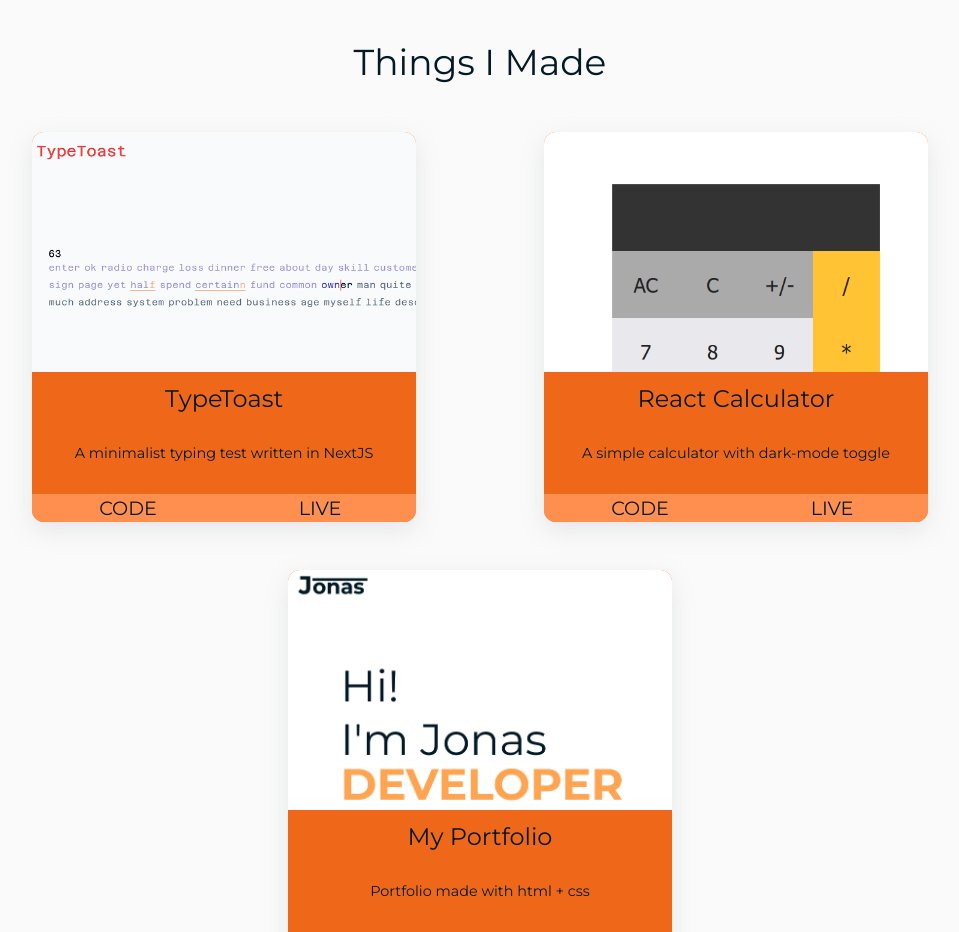
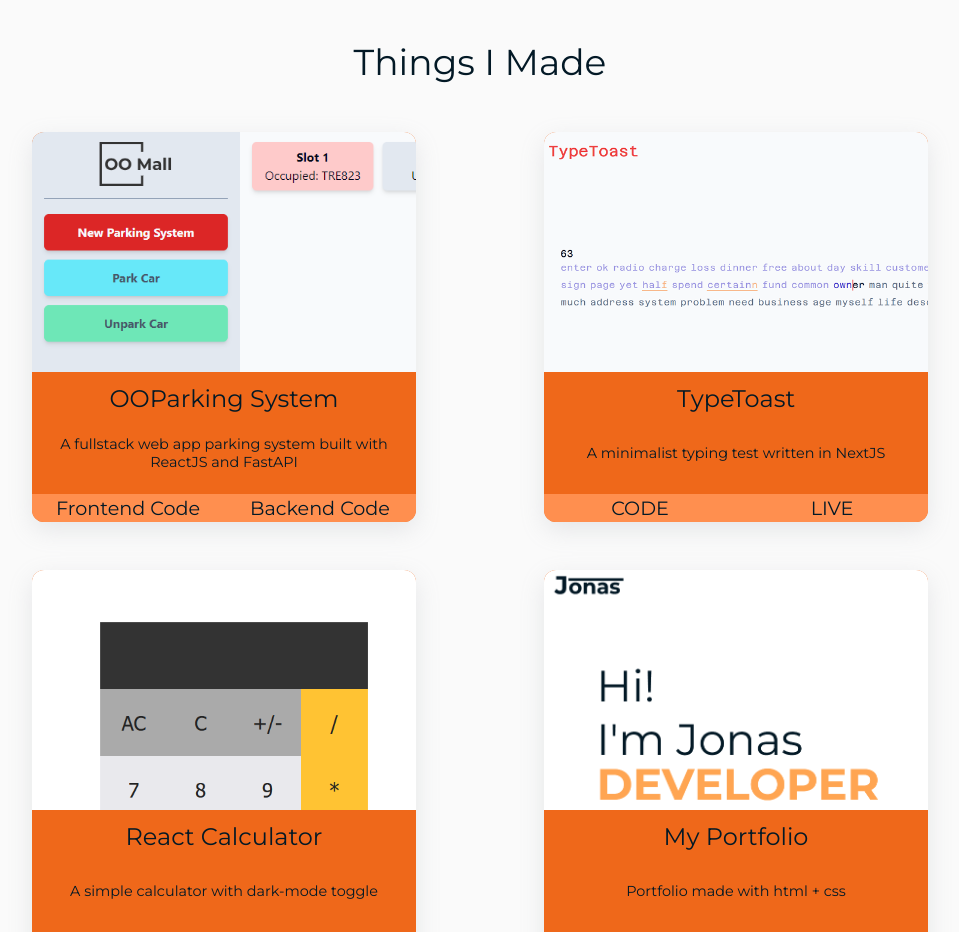
Before and after one commit to Saliovin/Portfolio, a website: page index.html in a window 1280 px wide. Shown: the part 880-1812 px from the top of the page, without its empty margins (160-1119 px from the left). Drawn offline with Linux system fonts and the light colour scheme.

Commit message:
Added OOParking System to Projects

```diff
--- a/index.html
+++ b/index.html
@@ -137,6 +137,29 @@
           <div class="anim card">
             <div class="cardImg">
               <img
+                src="/assets/OOParking.PNG"
+                height="300px"
+                alt="OOParking preview"
+              />
+            </div>
+            <div class="cardDesc baseFlex">
+              <div class="cardTitle">OOParking System</div>
+              <div class="smallFont cardDetail">
+                A fullstack web app parking system built with ReactJS and FastAPI
+              </div>
+            </div>
+            <div class="cardButtons baseFlex">
+              <a href="https://github.com/Saliovin/OOParkingSystem/tree/main/OOParkingSystem-Frontend" target="_blank">
+                <button>Frontend Code</button>
+              </a>
+              <a href="https://github.com/Saliovin/OOParkingSystem/tree/main/OOParkingSystem-Backend" target="_blank">
+                <button>Backend Code</button>
+              </a>
+            </div>
+          </div>
+          <div class="anim card">
+            <div class="cardImg">
+              <img
                 src="/assets/TypeToast.png"
                 height="300px"
                 alt="TypeToast preview"
```
Also changed, not shown: assets/OOParking.PNG (added).
